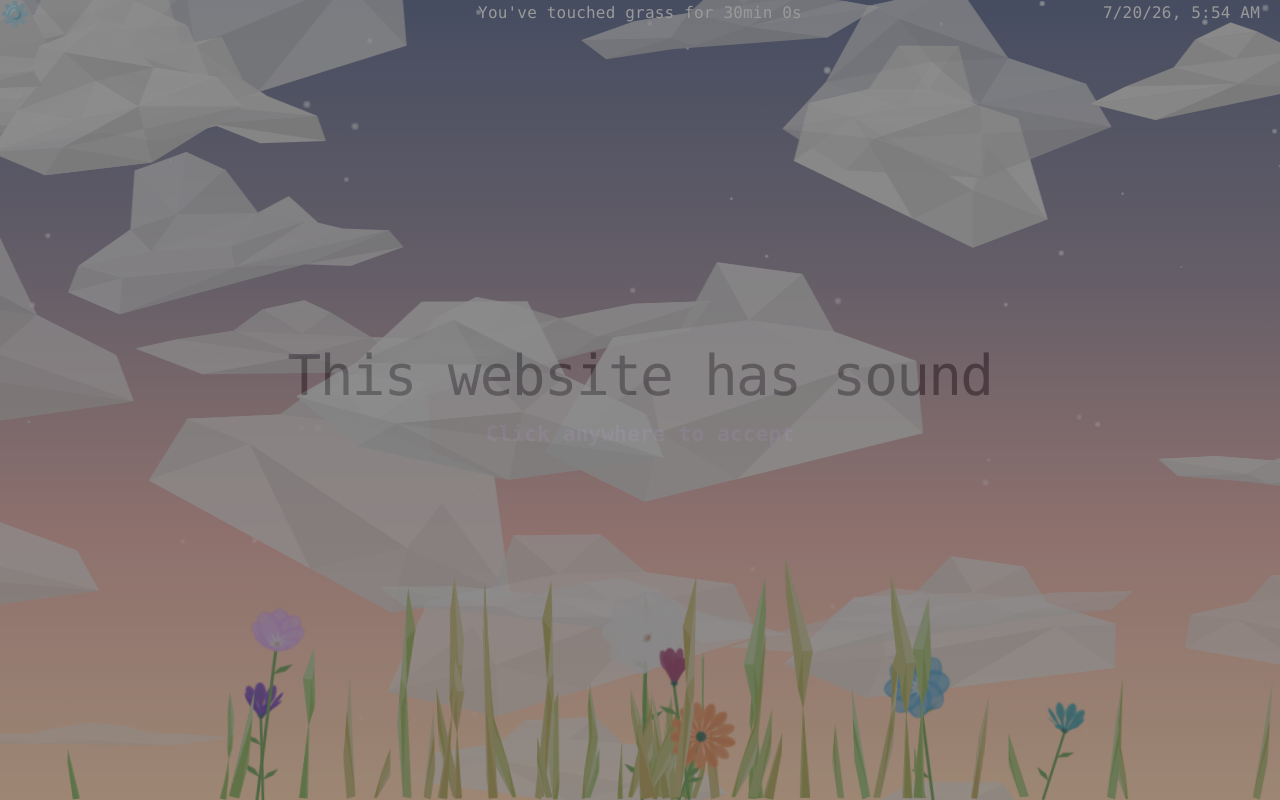
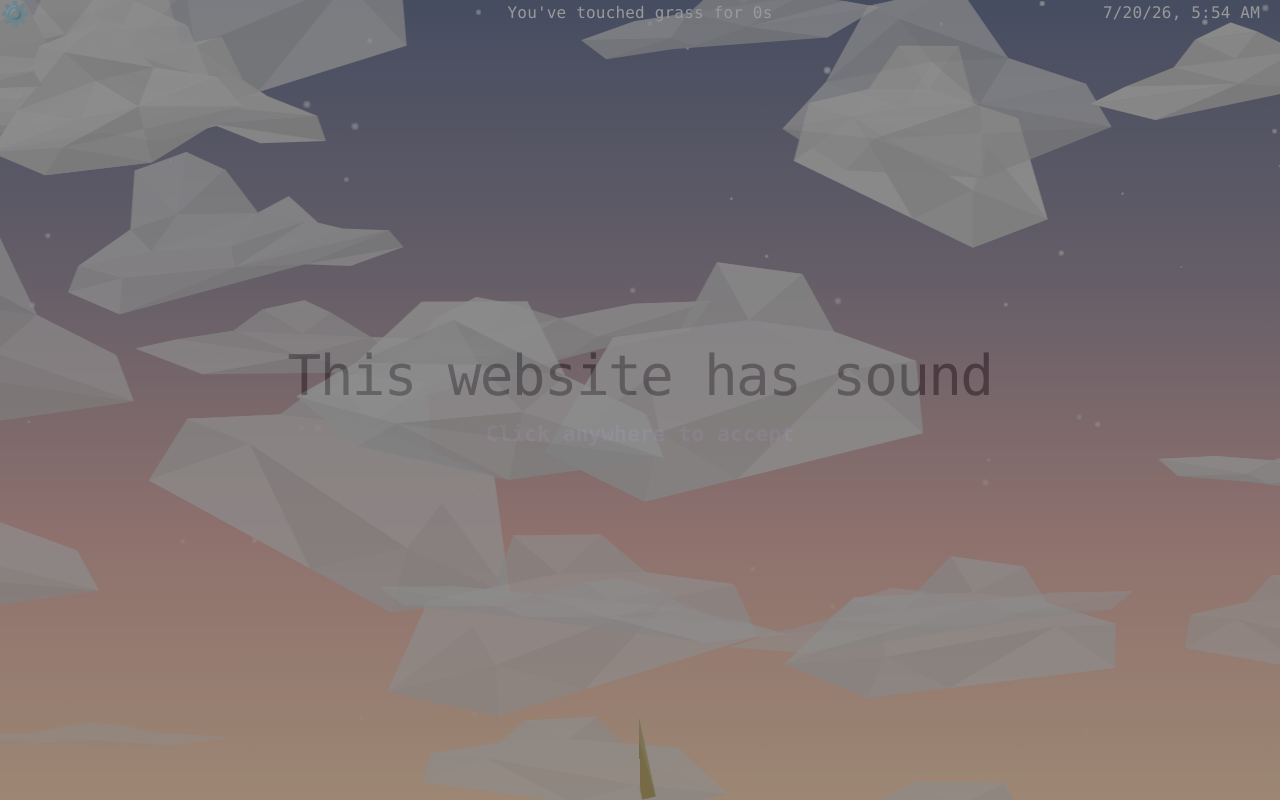
Before and after one commit to rylander925/engin1tr-website, a React (Vite) app: page / in a window 1280 px wide. Built offline with nearby package versions, Linux system fonts and the light colour scheme.

Commit message:
set defaults to non-testing mode

```diff
--- a/src/ConditionsContext.jsx
+++ b/src/ConditionsContext.jsx
@@ -4,7 +4,7 @@ const HEAVY_RAIN = 10; //10mm of rain per hour
 const HEAVY_WIND = 50; //50km per hour
 
 const initialConditions = {
-    seed: 1,              //PRNG is seeded; this can be any number, determines plant generation
+    seed: Math.floor(Math.random()*1000),              //PRNG is seeded; this can be any number, determines plant generation. 1000 is the current initial max for numbers easy to remember.
     weather: {
         zipcode: 0,
         precipitation: 0, //fraction: 1=heavy, 0=none (>1 = extreme)
--- a/src/GardenContext.jsx
+++ b/src/GardenContext.jsx
@@ -4,9 +4,9 @@ const GardenContext = createContext(null);
 const GardenDispatchContext = createContext(null);
 
 const initialGarden = {
-    elapsedTime: 1800,
+    elapsedTime: 0,
     isHovering: false,
-    speed: 10,           //Factor to speed up growth speed 1 -> 1s real = 1s simulated
+    speed: 1,           //Factor to speed up growth speed 1 -> 1s real = 1s simulated
 }
 
 export function GardenContextProvider({children}) {
```
